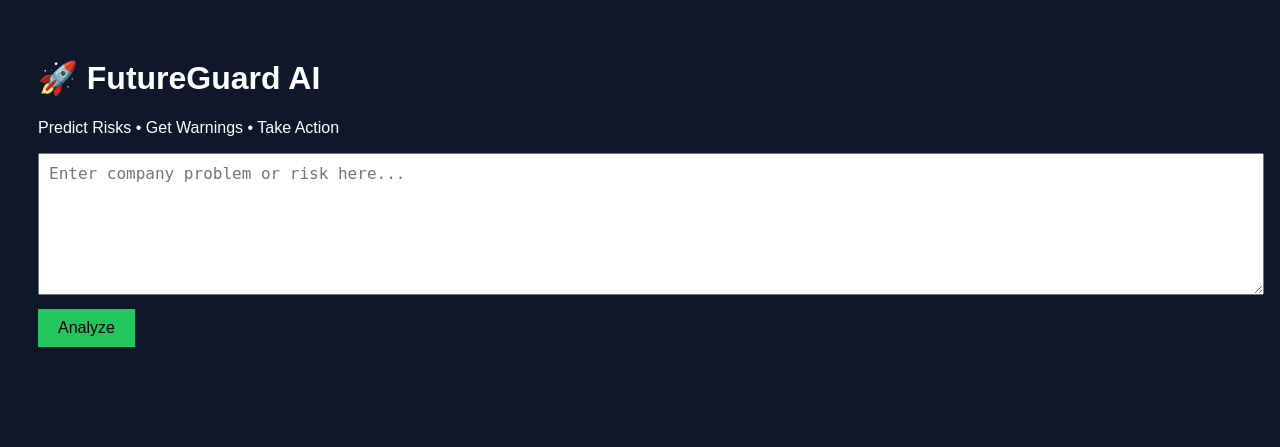
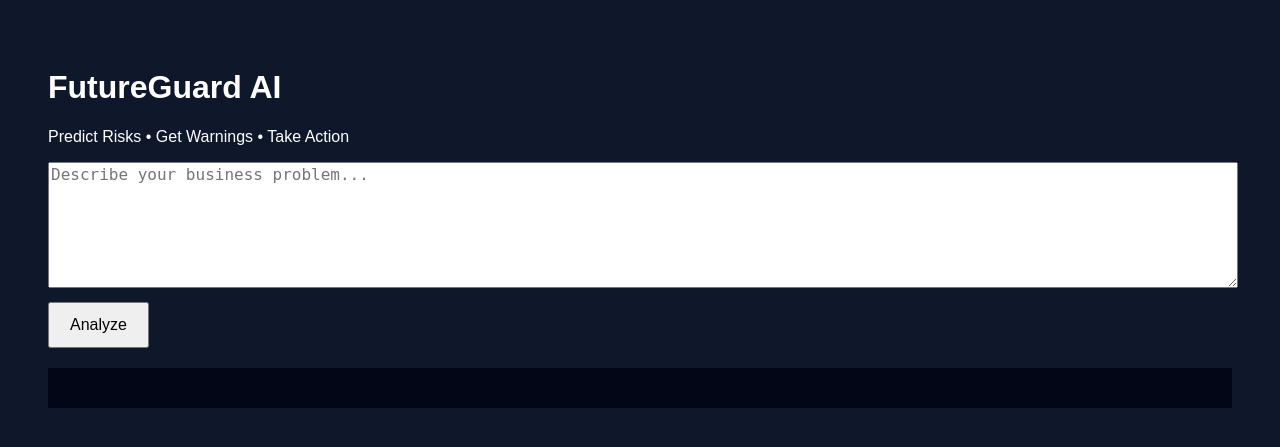
Before and after one commit to saifihaji3765-cmd/AlphaEnterpriseBrainOS, a Flask app: page / in a window 1280 px wide. Shown: the top 447 px of the page. Run offline with Flask 3, Linux system fonts and the light colour scheme.

Commit message:
Refactor index.html for improved structure and style

```diff
--- a/templates/index.html
+++ b/templates/index.html
@@ -1,54 +1,36 @@
 <!DOCTYPE html>
-<html lang="en">
+<html>
 <head>
-    <meta charset="UTF-8">
   <title>FutureGuard AI</title>
   <style>
-        body {
-            background: #0f172a;
-            color: white;
-            font-family: Arial, sans-serif;
-            padding: 30px;
-        }
-        textarea {
-            width: 100%;
-            height: 120px;
-            padding: 10px;
-            font-size: 16px;
-        }
-        button {
-            margin-top: 10px;
-            padding: 10px 20px;
-            font-size: 16px;
-            background: #22c55e;
-            border: none;
-            cursor: pointer;
-        }
-        .result {
-            margin-top: 20px;
-            padding: 15px;
-            background: #020617;
-            border-radius: 5px;
-        }
+    body { font-family: Arial; background:#0f172a; color:white; padding:40px }
+    textarea { width:100%; height:120px; font-size:16px }
+    button { padding:12px 20px; font-size:16px; margin-top:10px }
+    .box { background:#020617; padding:20px; margin-top:20px }
   </style>
 </head>
 <body>
 
-    <h1>🚀 FutureGuard AI</h1>
+<h1>FutureGuard AI</h1>
 <p>Predict Risks • Get Warnings • Take Action</p>
 
-    <form method="POST" action="/analyze">
-        <textarea name="text" placeholder="Enter company problem or risk here..." required></textarea>
-        <br>
+<form id="form">
+  <textarea name="problem" placeholder="Describe your business problem..."></textarea><br>
   <button type="submit">Analyze</button>
 </form>
 
-    {% if result %}
-    <div class="result">
-        <h3>AI Response:</h3>
-        <p>{{ result }}</p>
-    </div>
-    {% endif %}
+<div class="box" id="result"></div>
+
+<script>
+document.getElementById("form").onsubmit = async function(e){
+  e.preventDefault();
+  const formData = new FormData(this);
+  const res = await fetch("/analyze", { method:"POST", body: formData });
+  const data = await res.json();
+  document.getElementById("result").innerText =
+    data.result || data.error;
+}
+</script>
 
 </body>
 </html>
```
Lines whose indentation alone changed are shown as unchanged.
